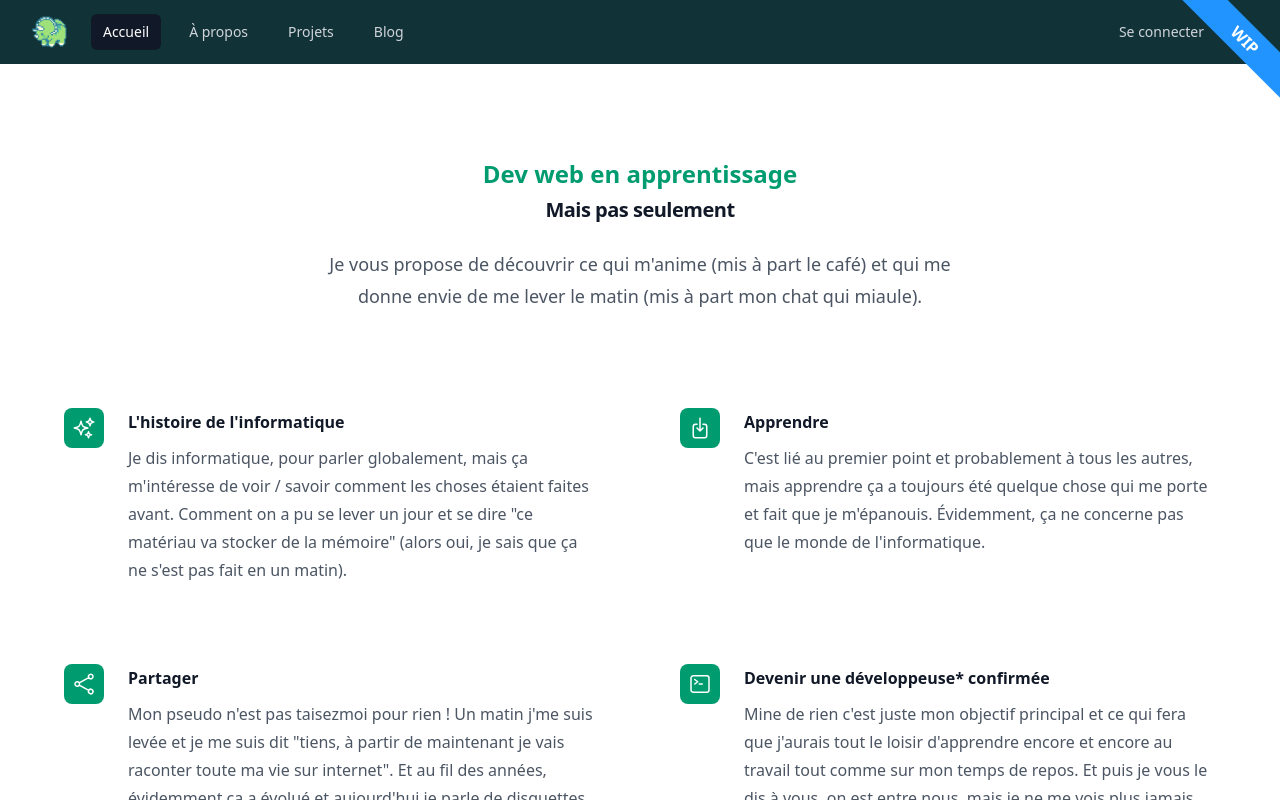
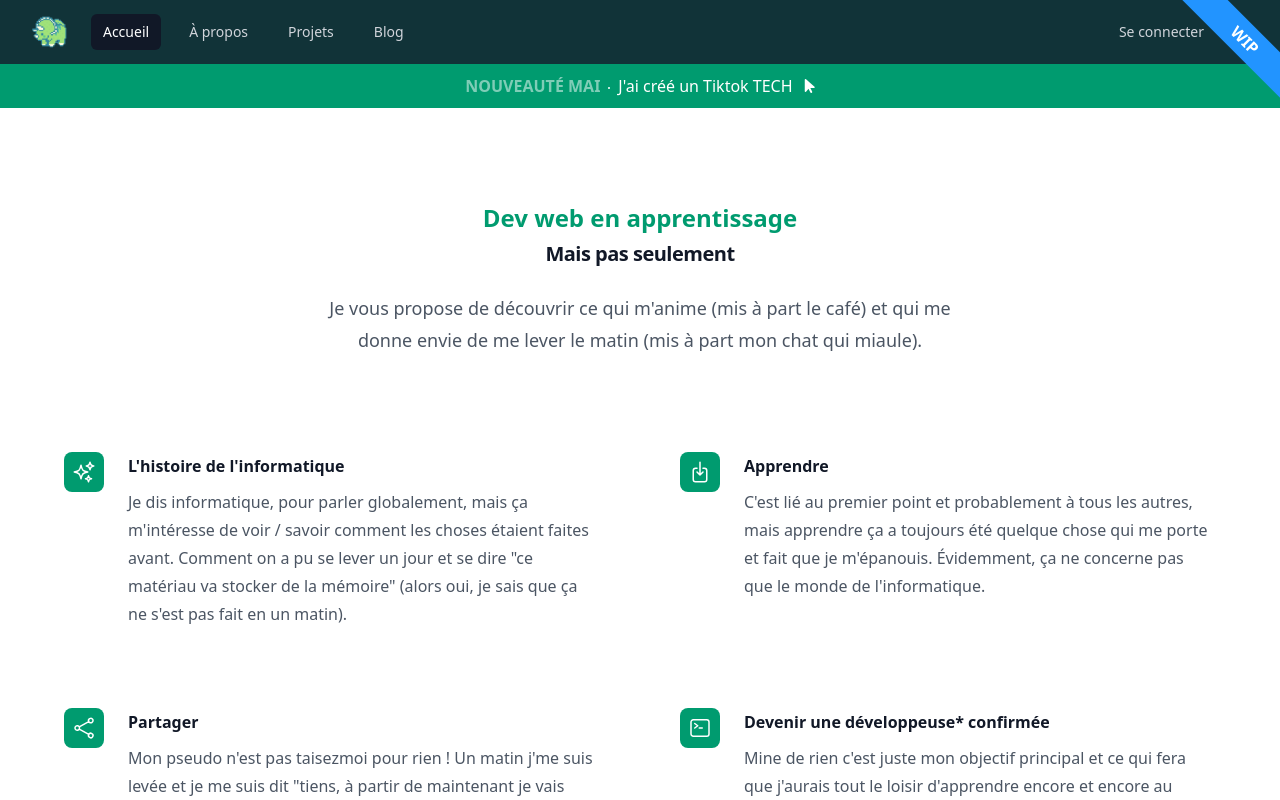
Before and after one commit to loreleimoutiez/taisezmoi.io, a Vue app: page /login in a window 1280 px wide. Shown: the top 800 px of the page. Built offline with nearby package versions, Linux system fonts and the light colour scheme.

Commit message:
Feat: what's new

```diff
--- a/src/frontend/Views/HomePage.vue
+++ b/src/frontend/Views/HomePage.vue
@@ -1,5 +1,12 @@
 <template>
   <LayoutComp>
+    <div class="flex justify-center px-6 bg-success py-2.5 sm:px-3.5">
+      <p class="text-sm leading-7 text-white md:text-base">
+        <a href="https://www.tiktok.com/@taisezmoitech" target="_blank" rel="noopener noreferrer">
+          <strong class="font-semibold animate-pulse">NOUVEAUTÉ MAI</strong><svg viewBox="0 0 2 2" class="mx-2 inline h-0.5 w-0.5 fill-current" aria-hidden="true"><circle cx="1" cy="1" r="1" /></svg>J'ai créé un Tiktok TECH <i class="fa-solid fa-arrow-pointer text-white ml-2"></i>
+        </a>
+      </p>
+    </div>
     <div class="bg-white py-14 md:py-24">
       <div class="mx-auto max-w-7xl md:max-w-full px-6 lg:px-8">
         <div class="mx-auto max-w-2xl lg:text-center">
```
